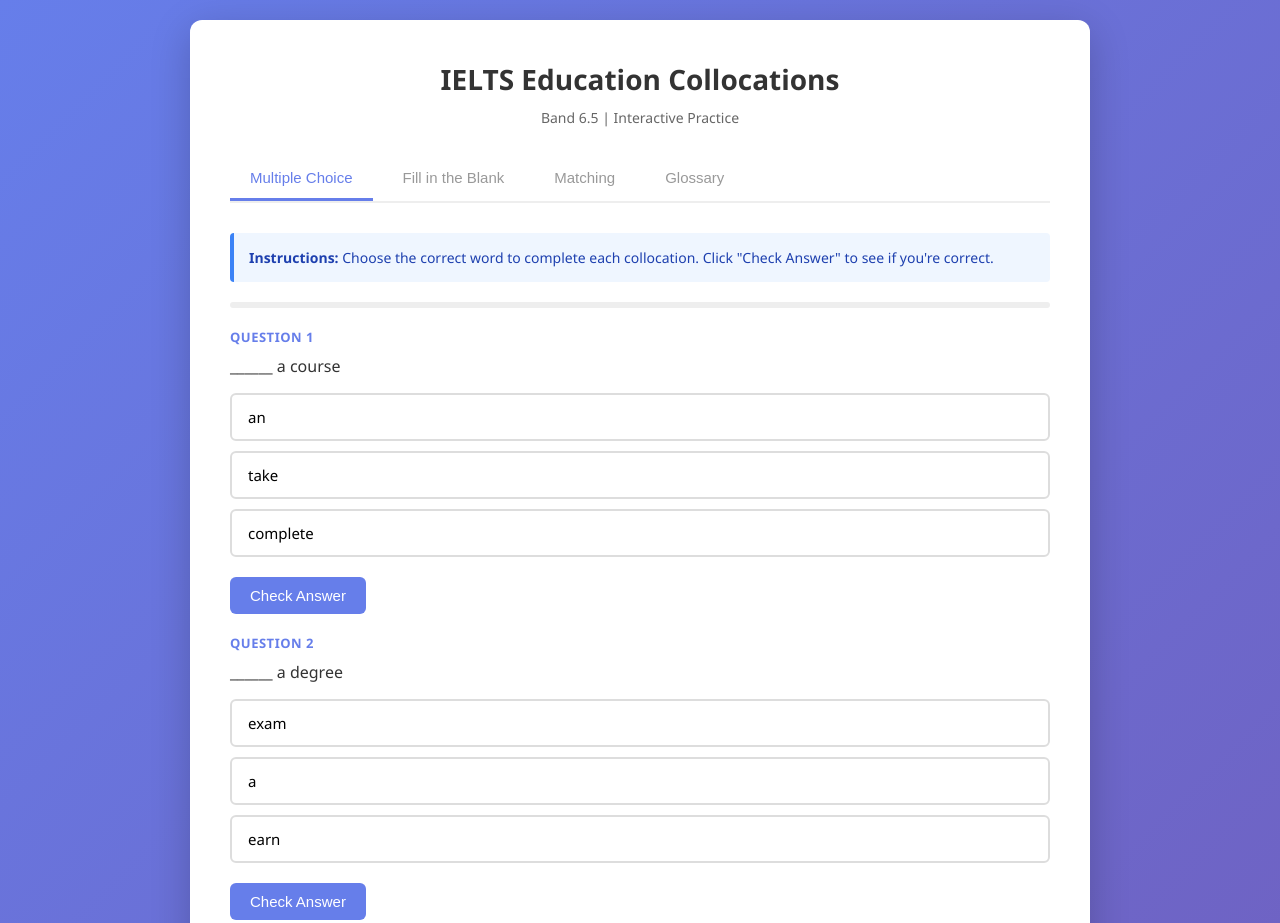
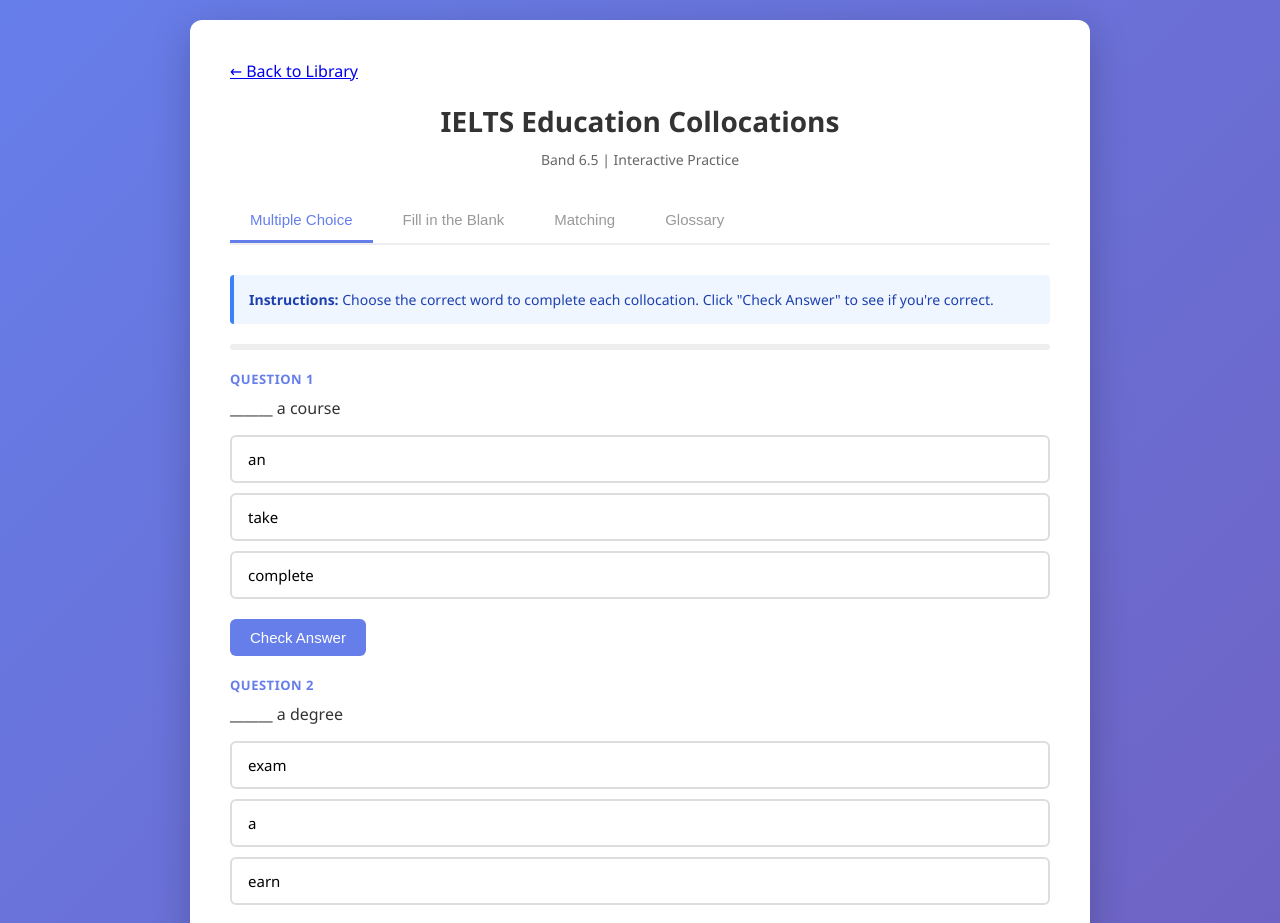
Before and after one commit to octaviotesl-alt/ielts-resource-library, a plain HTML site: page education/index.html in a window 1280 px wide. Shown: the top 923 px of the page. Drawn offline with Linux system fonts and the light colour scheme.

Commit message:
Update index.html

```diff
--- a/education/index.html
+++ b/education/index.html
@@ -366,6 +366,10 @@
 </head>
 <body>
     <div class="container">
+     <div style="margin-bottom: 20px;">
+  <a href="../">← Back to Library</a>
+</div>
+
         <h1>IELTS Education Collocations</h1>
         <p class="subtitle">Band 6.5 | Interactive Practice</p>
 
```
